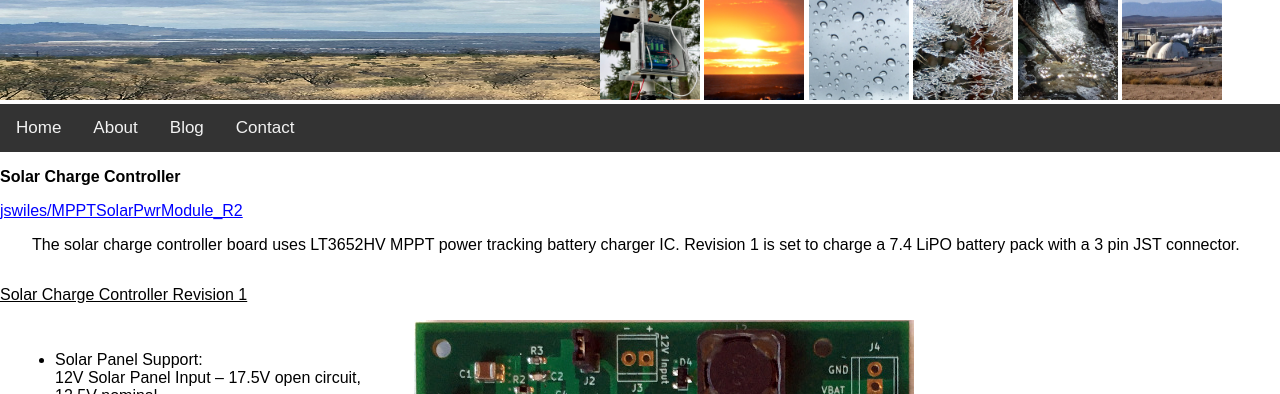
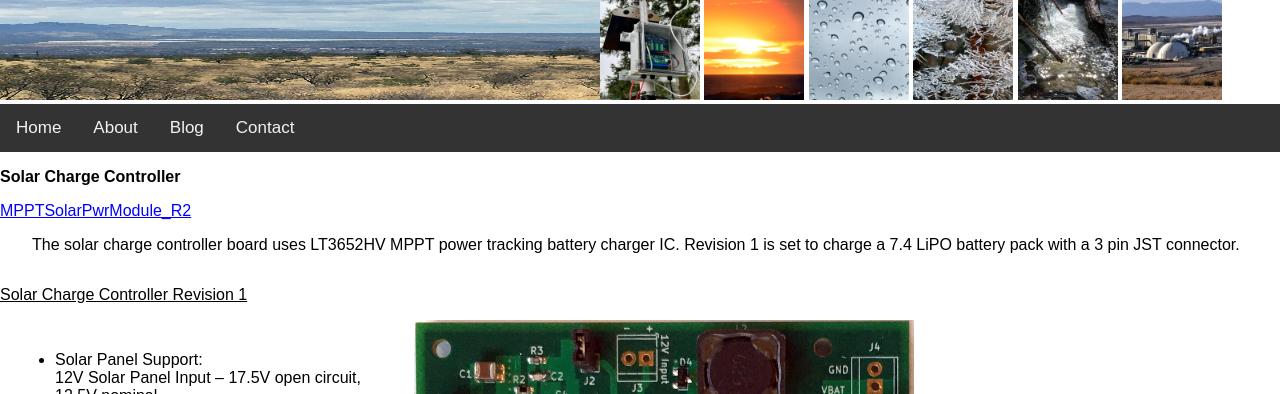
Before and after one commit to jswiles/jswiles.github.io, a Jekyll site: the page built from _pages/solcon.markdown, in a window 1280 px wide. Shown: the top 394 px of the page. Built offline with Jekyll 4.4.1, drawn with Linux system fonts in a browser that asks for light colours.

Commit message:
Add link to MPPT SPM Rev2

```diff
--- a/_pages/solcon.markdown
+++ b/_pages/solcon.markdown
@@ -23,7 +23,7 @@
 
   <div class="row">
       <section>
-          <a style="color:blue;" href="/solcon" {% if page.title == "Solar Charger" %}class="active-page"{% endif %}>jswiles/MPPTSolarPwrModule_R2 </a>
+          <a style="color:blue;" href="/solcon" {% if page.title == "Solar Charger" %}class="active-page"{% endif %}>MPPTSolarPwrModule_R2</a>
       </section>
   </div>
 
```
